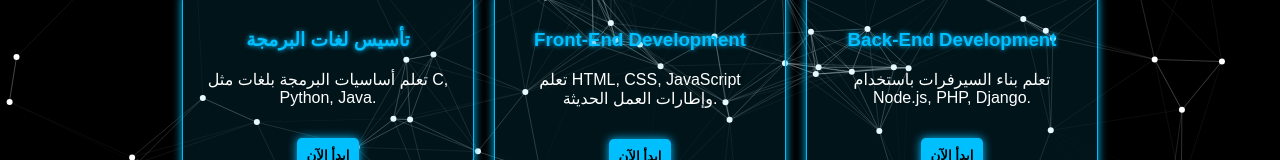
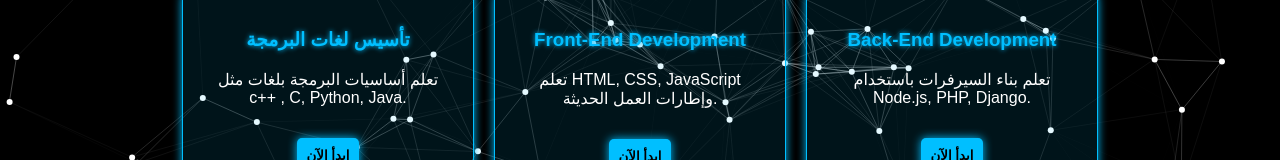
Before and after one commit to hamosamy547-lab/italem_bebasat, a plain HTML site: page html0/index.html in a window 1280 px wide. Shown: the part 397-557 px from the top of the page. Drawn offline with nearby package versions, Linux system fonts and the light colour scheme.

Commit message:
الرئيسي

```diff
--- a/html0/index.html
+++ b/html0/index.html
@@ -145,7 +145,7 @@
   <div class="courses">
     <div class="course-box">
       <h3>تأسيس لغات البرمجة</h3>
-      <p>تعلم أساسيات البرمجة بلغات مثل C, Python, Java.</p>
+      <p>تعلم أساسيات البرمجة بلغات مثل c++ , C, Python, Java.</p>
       <button>ابدأ الآن</button>
     </div>
 
```
